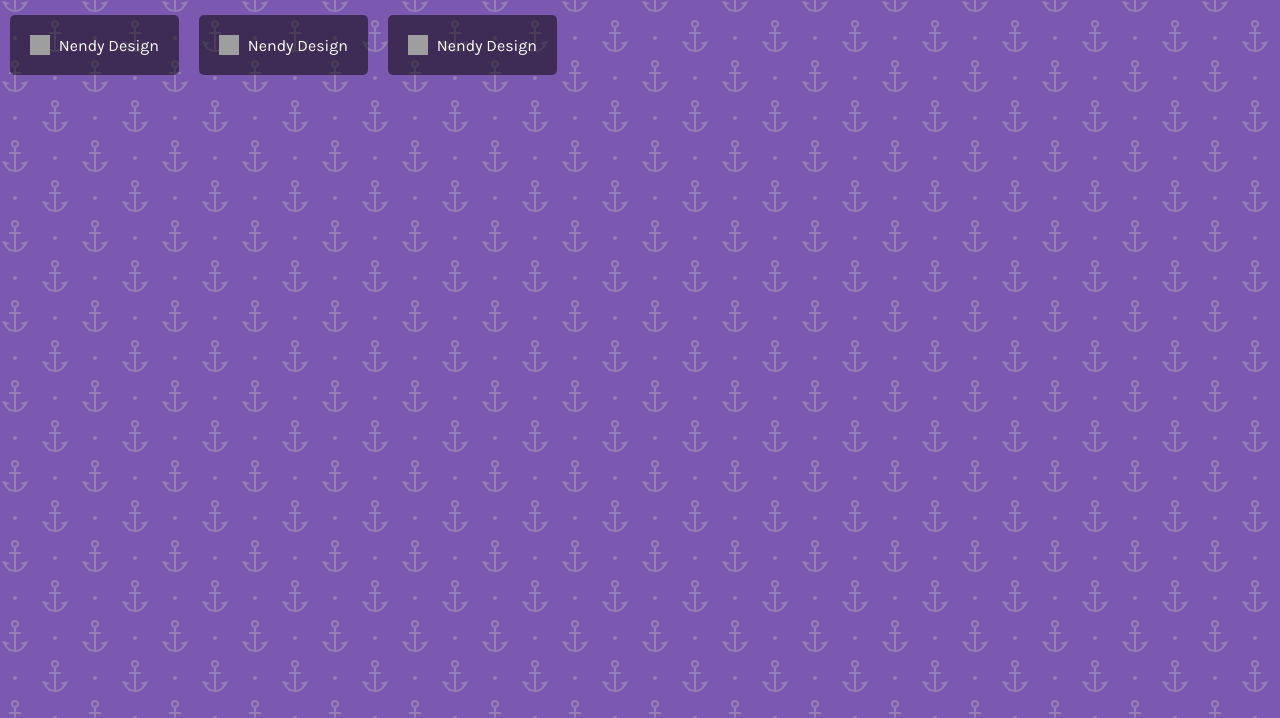
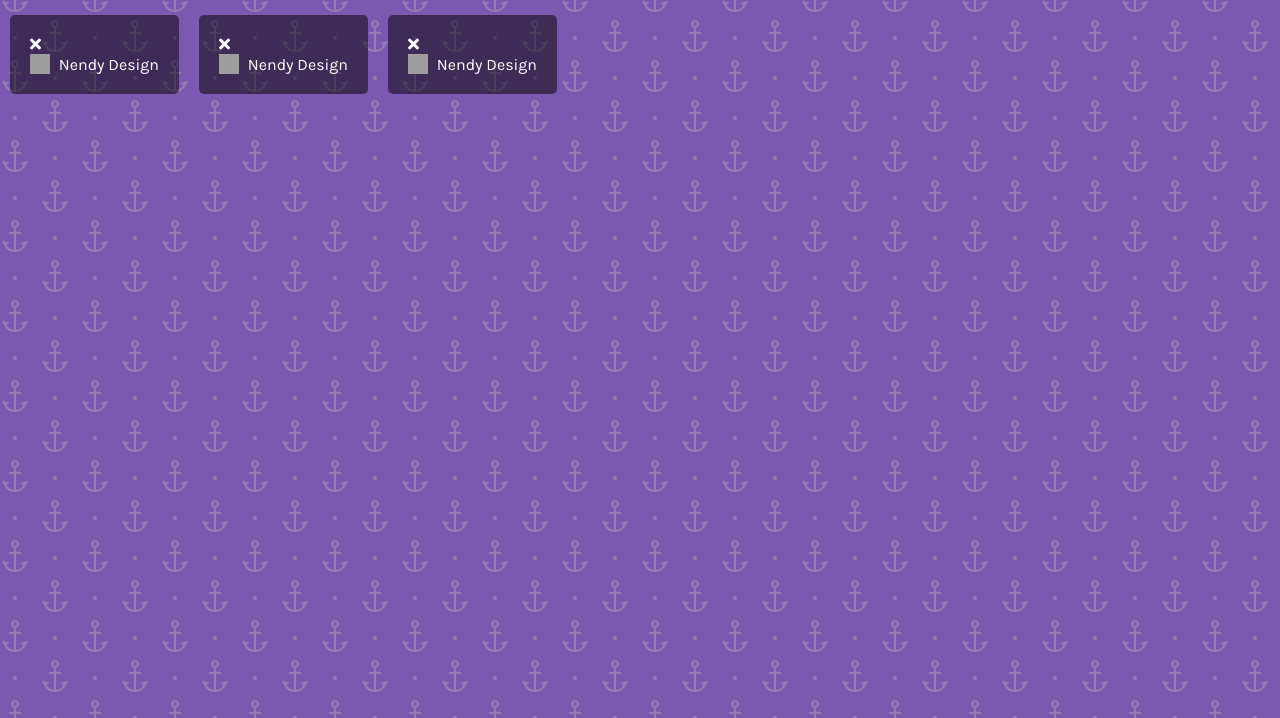
Before and after one commit to isnendyankp/bookkeeper.github.io, a plain HTML site: page index.html in a window 1280 px wide. Shown: the part 102-820 px from the top of the page. Drawn offline with Linux system fonts and the light colour scheme; grey boxes are pictures that could not be loaded.

Commit message:
add delete icon

```diff
--- a/index.html
+++ b/index.html
@@ -14,18 +14,21 @@
     <!-- Bookmarks Container -->
     <div class="container" id="bookmarks-container">
         <div class="item">
+            <i class="fas fa-times close-icon" id="delete-bookmark" title="Delete Bookmark"></i>
             <div class="name">
                 <img src="https://cdn.pixabay.com/photo/2014/09/18/22/42/letters-451511_960_720.jpg" alt="img">
                 <a href="https://github.com/isnendyankp" target="_blank">Nendy Design</a>
             </div>
         </div>
         <div class="item">
+            <i class="fas fa-times close-icon" id="delete-bookmark" title="Delete Bookmark"></i>
             <div class="name">
                 <img src="https://cdn.pixabay.com/photo/2014/09/18/22/42/letters-451511_960_720.jpg" alt="img">
                 <a href="https://github.com/isnendyankp" target="_blank">Nendy Design</a>
             </div>
         </div>
         <div class="item">
+            <i class="fas fa-times close-icon" id="delete-bookmark" title="Delete Bookmark"></i>
             <div class="name">
                 <img src="https://cdn.pixabay.com/photo/2014/09/18/22/42/letters-451511_960_720.jpg" alt="img">
                 <a href="https://github.com/isnendyankp" target="_blank">Nendy Design</a>
```
